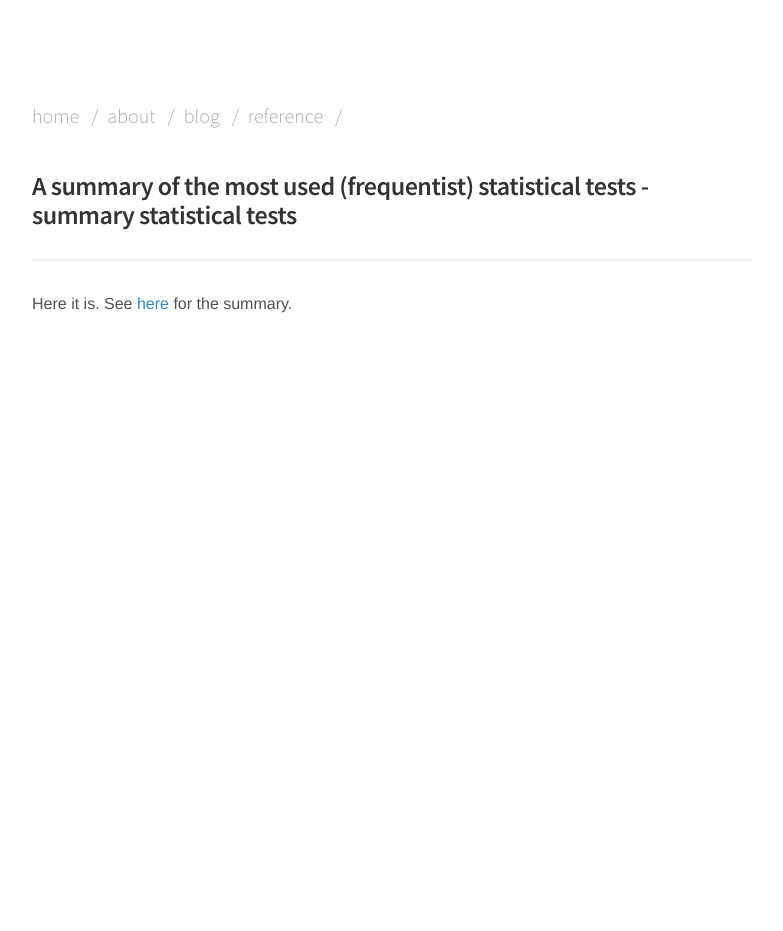
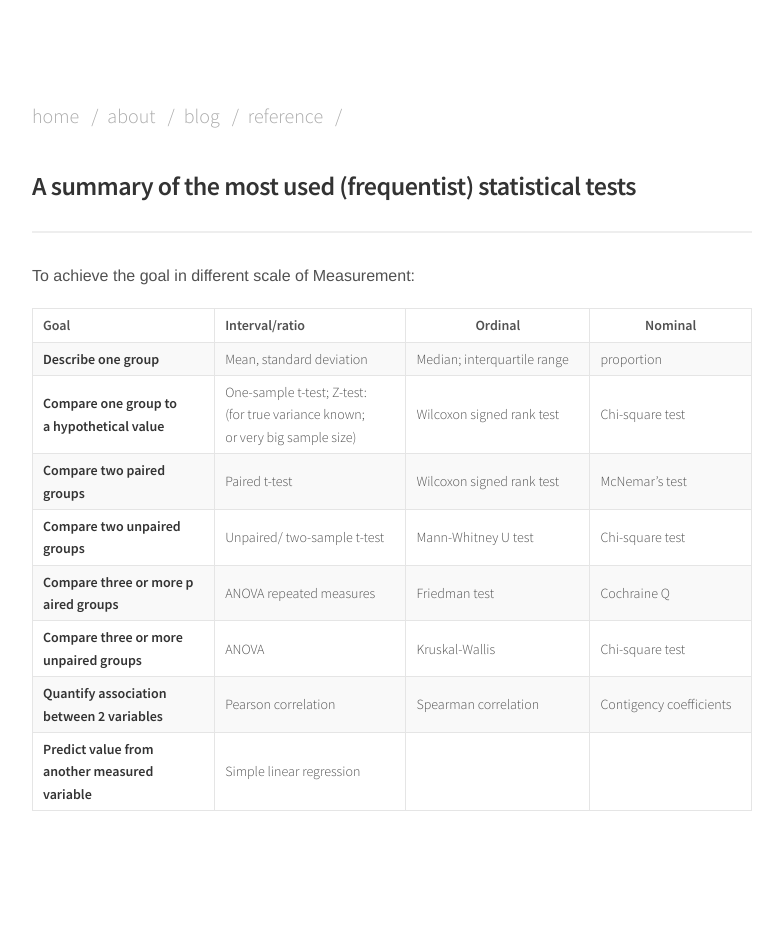
Before and after one commit to KordingLab/KordingLab.github.io, a Jekyll site: the page built from _posts/2016-01-02-summary-stat.md, in a window 1280 px wide. Shown: the whole page, without its empty margins (248-1031 px from the left). Built offline with Jekyll 4.4.1, drawn with Linux system fonts in a browser that asks for light colours; nearby versions of some CDN libraries; comment, search, counter and statistics services are not loaded; before the commit the page ends 900 px from its top, so only the background shows below that.

Commit message:
Editing some posts

```diff
--- a/_posts/2016-01-02-summary-stat.md
+++ b/_posts/2016-01-02-summary-stat.md
@@ -1,6 +1,17 @@
 ---
-title: A summary of the most used (frequentist) statistical tests - summary statistical tests
+title: A summary of the most used (frequentist) statistical tests
 categories: scientists
 ---
 
-Here it is. See [here](http://klab.smpp.northwestern.edu/wiki/index.php5/Resources) for the summary.
+To achieve the goal in different scale of Measurement:
+
+| Goal        | Interval/ratio| Ordinal  |Nominal |
+|:------------- |:-------------|------| |
+| **Describe one group**     | Mean, standard deviation | Median; interquartile range | proportion |
+| **Compare one group to <br>a hypothetical value**    | One-sample t-test; Z-test:<br> (for true variance known; <br>or very big sample size)     |   Wilcoxon signed rank test | Chi-square test |
+| **Compare two paired <br>groups** | Paired t-test       | Wilcoxon signed rank test | McNemar’s test|
+| **Compare two unpaired <br>groups**| Unpaired/ two-sample t-test | Mann-Whitney U test| Chi-square test|
+| **Compare three or more p<br>aired groups**| ANOVA repeated measures | Friedman test |  Cochraine Q|
+| **Compare three or more <br>unpaired groups**| ANOVA | Kruskal-Wallis| Chi-square test|
+| **Quantify association <br>between 2 variables**| Pearson correlation| Spearman correlation| Contigency coefficients|
+| **Predict value from <br>another measured <br>variable**| Simple linear regression| | |
--- a/style.scss
+++ b/style.scss
@@ -249,6 +249,7 @@ img {
 table {
   margin-bottom: 1rem;
   width: 100%;
+  font-size: 70%;
   border: 1px solid #e5e5e5;
   border-collapse: collapse;
 }
```
Also changed, not shown: _posts/2016-01-03-what-wrong-with-publishing.md (+7 -7 lines).
